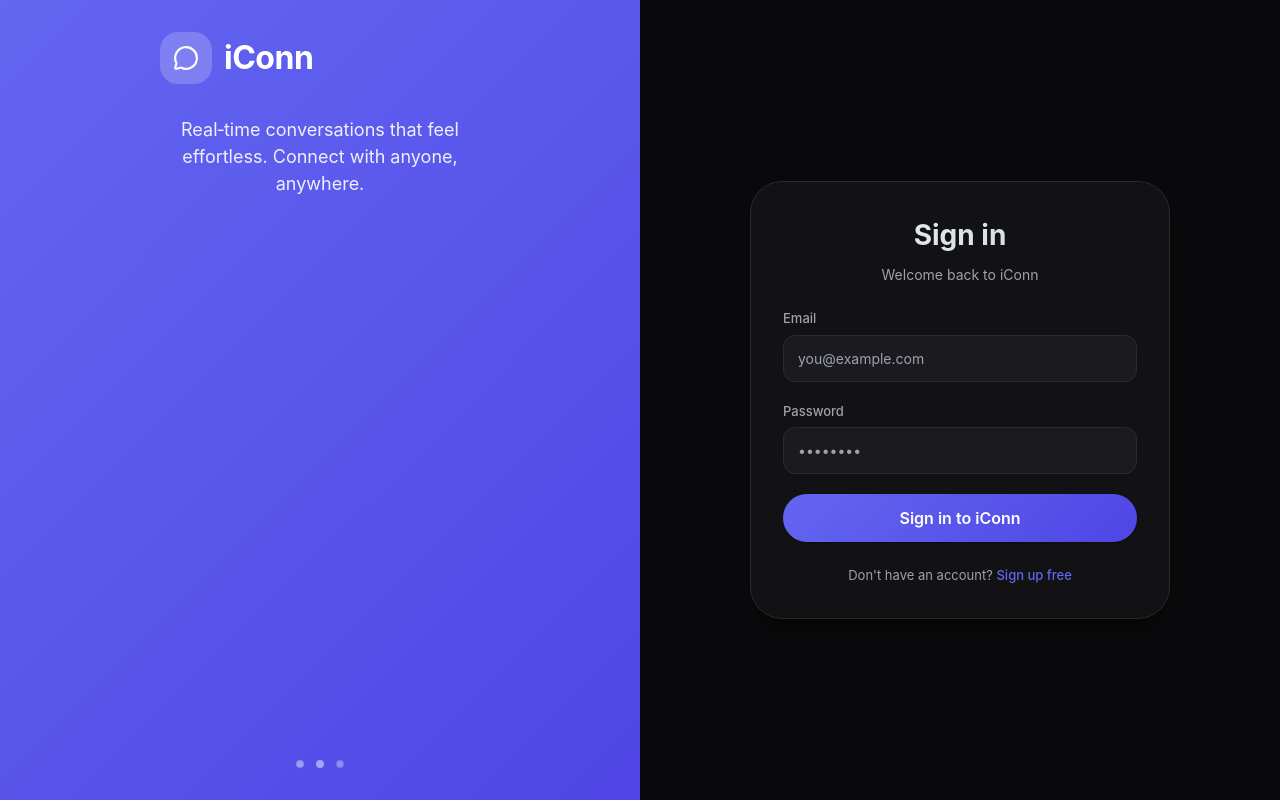
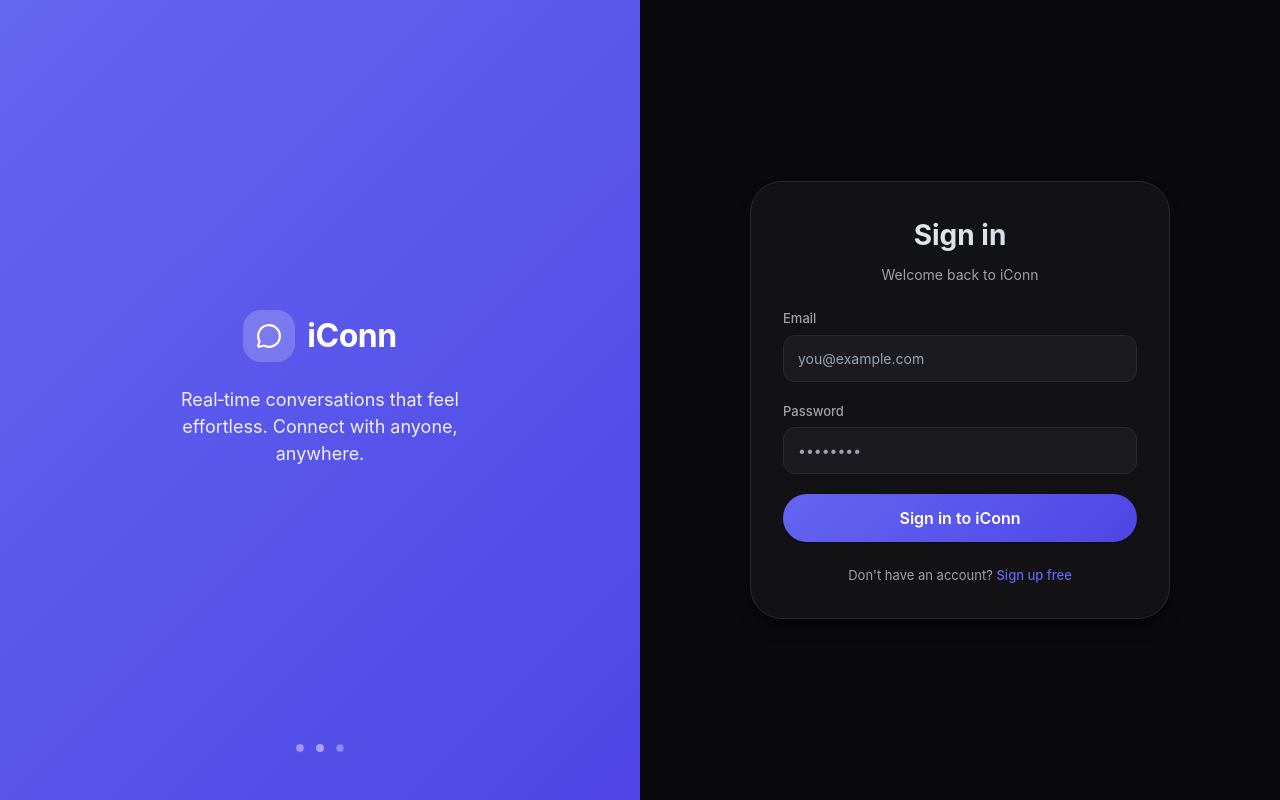
Before and after one commit to Akpali9/iConn, a React (Vite) app: page / in a window 1280 px wide. Built offline with nearby package versions, Linux system fonts and the light colour scheme; no server answers.

Commit message:
Update index.css

```diff
--- a/src/index.css
+++ b/src/index.css
@@ -77,7 +77,6 @@ body {
   display: flex;
   flex-direction: column;
   flex-shrink: 0;
-  backdrop-filter: blur(0px);
   transition: var(--transition);
 }
 
@@ -733,7 +732,7 @@ body {
   color: var(--text-dim);
 }
 
-/* ========== MODALS ========== */
+/* ========== MODALS & OVERLAY ========== */
 .overlay {
   position: fixed;
   top: 0;
@@ -994,101 +993,19 @@ body {
   filter: drop-shadow(0 4px 8px rgba(0,0,0,0.3));
 }
 
-/* ========== MOBILE RESPONSIVE ========== */
-@media (max-width: 768px) {
-  .sidebar {
-    position: fixed;
-    left: 0;
-    top: 0;
-    bottom: 0;
-    width: 85%;
-    max-width: 300px;
-    z-index: 1000;
-    transform: translateX(-100%);
-    transition: transform 0.3s cubic-bezier(0.2, 0.9, 0.4, 1.1);
-    background: var(--surface);
-    box-shadow: var(--shadow-lg);
-  }
-  .sidebar.open {
-    transform: translateX(0);
-  }
-  .sidebar-backdrop {
-    position: fixed;
-    top: 0;
-    left: 0;
-    right: 0;
-    bottom: 0;
-    background: rgba(0, 0, 0, 0.6);
-    backdrop-filter: blur(4px);
-    z-index: 999;
-    opacity: 0;
-    visibility: hidden;
-    transition: opacity 0.3s ease;
-  }
-  .sidebar-backdrop.open {
-    opacity: 1;
-    visibility: visible;
-  }
-  .chat-area {
-    width: 100%;
-  }
-  .mobile-back-btn {
-    display: flex;
-    align-items: center;
-    justify-content: center;
-    margin-right: 8px;
-  }
-  .chat-head {
-    padding: 12px 16px;
-  }
-  .msg-wrap {
-    max-width: 85%;
-  }
-  .call-modal {
-    width: 95vw;
-    height: 70vh;
-  }
-  .local-video {
-    width: 80px !important;
-    height: 120px !important;
-    bottom: 70px !important;
-  }
-  .call-controls {
-    bottom: 16px;
-  }
-  .call-btn {
-    width: 44px;
-    height: 44px;
-  }
-}
-
-@media (min-width: 769px) {
-  .mobile-back-btn {
-    display: none;
-  }
-  .sidebar {
-    transform: translateX(0) !important;
-    position: relative;
-    width: 320px;
-  }
-  .sidebar-backdrop {
-    display: none;
-  }
-}
-/* ========== AUTH PAGE (split screen) ========== */
+/* ========== AUTH PAGE (split screen, centered brand) ========== */
 .auth-root {
   display: flex;
   min-height: 100vh;
   background: var(--bg);
 }
 
-/* Brand panel (left) */
 .auth-brand {
   flex: 1;
   background: linear-gradient(135deg, var(--accent), var(--accent-dark));
   display: flex;
   flex-direction: column;
-  justify-content: center;
+  justify-content: space-between;
   align-items: center;
   padding: 2rem;
   color: white;
@@ -1096,11 +1013,20 @@ body {
   overflow: hidden;
 }
 
+.auth-brand-content {
+  flex: 1;
+  display: flex;
+  flex-direction: column;
+  justify-content: center;
+  align-items: center;
+  width: 100%;
+}
+
 .auth-brand-logo {
   display: flex;
   align-items: center;
   gap: 12px;
-  margin-bottom: 2rem;
+  margin-bottom: 1.5rem;
 }
 
 .auth-brand-icon {
@@ -1126,13 +1052,13 @@ body {
   max-width: 320px;
   line-height: 1.5;
   opacity: 0.9;
-  margin-bottom: 3rem;
+  margin: 0 auto;
 }
 
 .auth-brand-dots {
   display: flex;
   gap: 12px;
-  margin-top: auto;
+  padding-bottom: 1rem;
 }
 
 .auth-brand-dots span {
@@ -1146,7 +1072,7 @@ body {
 .auth-brand-dots span:nth-child(2) { animation-delay: 0.3s; }
 .auth-brand-dots span:nth-child(3) { animation-delay: 0.6s; }
 
-/* Form panel (right) */
+/* Form panel */
 .auth-form-side {
   flex: 1;
   display: flex;
@@ -1247,7 +1173,73 @@ body {
   50% { opacity: 1; transform: scale(1); }
 }
 
+/* ========== MOBILE RESPONSIVE ========== */
 @media (max-width: 768px) {
+  .sidebar {
+    position: fixed;
+    left: 0;
+    top: 0;
+    bottom: 0;
+    width: 85%;
+    max-width: 300px;
+    z-index: 1000;
+    transform: translateX(-100%);
+    transition: transform 0.3s cubic-bezier(0.2, 0.9, 0.4, 1.1);
+    background: var(--surface);
+    box-shadow: var(--shadow-lg);
+  }
+  .sidebar.open {
+    transform: translateX(0);
+  }
+  .sidebar-backdrop {
+    position: fixed;
+    top: 0;
+    left: 0;
+    right: 0;
+    bottom: 0;
+    background: rgba(0, 0, 0, 0.6);
+    backdrop-filter: blur(4px);
+    z-index: 999;
+    opacity: 0;
+    visibility: hidden;
+    transition: opacity 0.3s ease;
+  }
+  .sidebar-backdrop.open {
+    opacity: 1;
+    visibility: visible;
+  }
+  .chat-area {
+    width: 100%;
+  }
+  .mobile-back-btn {
+    display: flex;
+    align-items: center;
+    justify-content: center;
+    margin-right: 8px;
+  }
+  .chat-head {
+    padding: 12px 16px;
+  }
+  .msg-wrap {
+    max-width: 85%;
+  }
+  .call-modal {
+    width: 95vw;
+    height: 70vh;
+  }
+  .local-video {
+    width: 80px !important;
+    height: 120px !important;
+    bottom: 70px !important;
+  }
+  .call-controls {
+    bottom: 16px;
+  }
+  .call-btn {
+    width: 44px;
+    height: 44px;
+  }
+  /* Auth responsive */
   .auth-root {
     flex-direction: column;
   }
@@ -1265,3 +1257,17 @@ body {
     padding: 1.5rem;
   }
 }
+
+@media (min-width: 769px) {
+  .mobile-back-btn {
+    display: none;
+  }
+  .sidebar {
+    transform: translateX(0) !important;
+    position: relative;
+    width: 320px;
+  }
+  .sidebar-backdrop {
+    display: none;
+  }
+}
```
